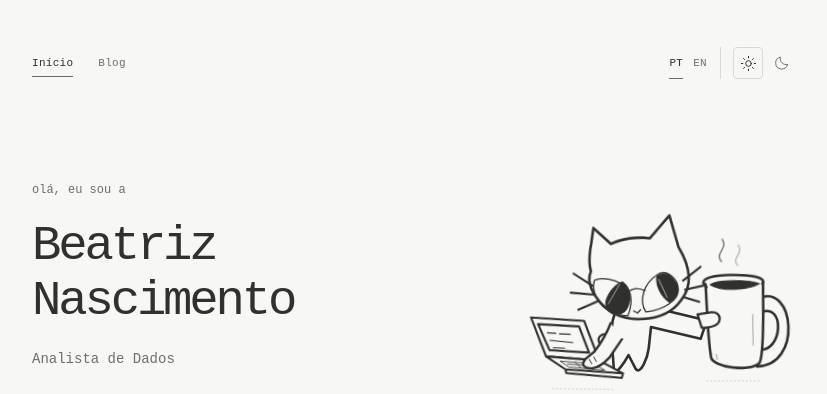
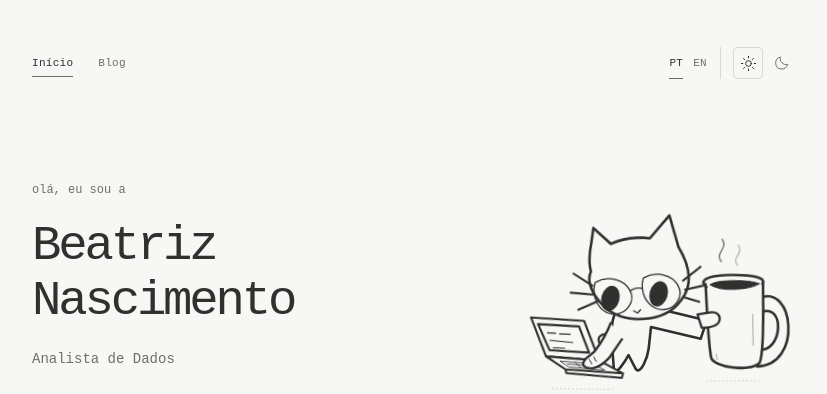
Before and after one commit to beatrizgnascimento/portfolio, an Astro site: page / in a window 1280 px wide. Shown: the top 394 px of the page, without its empty margins (226-1053 px from the left). Built offline with nearby package versions, Linux system fonts and the light colour scheme; Astro itself is replaced by a stand-in of ours.

Commit message:
Align cat eyes toward the laptop

```diff
--- a/src/components/QuietCorner.astro
+++ b/src/components/QuietCorner.astro
@@ -20,11 +20,15 @@
     <!-- Uneven pointed ears and a broad, low face follow the reference silhouette. -->
     <path d="M101 113c-3-12-1-23 2-36l4-21 22 22c15-6 33-8 52-5l27-29 10 42c15 28 16 53 0 71-14 18-36 23-57 22-25-1-43-12-55-32-8-13-10-24-5-34Z" fill="var(--paper)" />
     <path d="m102 132-24-17m26 29-31-4m35 13-26 10m140-32 24-17m-22 29 24-4m-26 14 20 7" stroke-width="2.8" />
-    <!-- The thin frames follow the eye shape instead of adding large round glasses. -->
-    <path d="M105 125c18-5 39 4 46 20 3 10 0 20-4 29-17-1-32-10-39-23-4-8-6-17-3-26Zm66 45c-9-15-1-38 17-48 14-9 28 8 27 21-1 13-19 26-44 27Zm-20-29c7-4 13-3 20 1" stroke-width="1.7" />
+    <!-- Matching eye shapes and pupil offsets keep both eyes looking at the laptop. -->
+    <g stroke-width="1.7">
+      <path d="M106 128c18-9 38-2 45 12 8 15-6 33-23 31-15-2-23-15-24-28-1-9 0-9 2-15Z" />
+      <path d="M106 128c18-9 38-2 45 12 8 15-6 33-23 31-15-2-23-15-24-28-1-9 0-9 2-15Z" transform="translate(64 -3)" />
+      <path d="M152 141q8-5 16-2" />
+    </g>
     <g class="cat-eyes">
-      <path d="M142 129c-11 3-26 20-23 33 9 13 23 12 29-1 5-11 4-23-6-32Zm46-6c-3 13 4 27 15 36 13-7 15-19 7-30-6-8-14-10-22-6Z" fill="currentColor" stroke-width="1.6" />
-      <path d="m138 132-16 25m68-29 10 24" stroke="var(--paper)" stroke-width="1.2" opacity=".65" />
+      <ellipse cx="125" cy="150" rx="12" ry="17" transform="rotate(18 125 150)" fill="currentColor" stroke="none" />
+      <ellipse cx="189" cy="147" rx="12" ry="17" transform="rotate(18 189 147)" fill="currentColor" stroke="none" />
     </g>
     <path d="m155 168 5 3 4-4" stroke-width="1.8" />
   </g>
```
